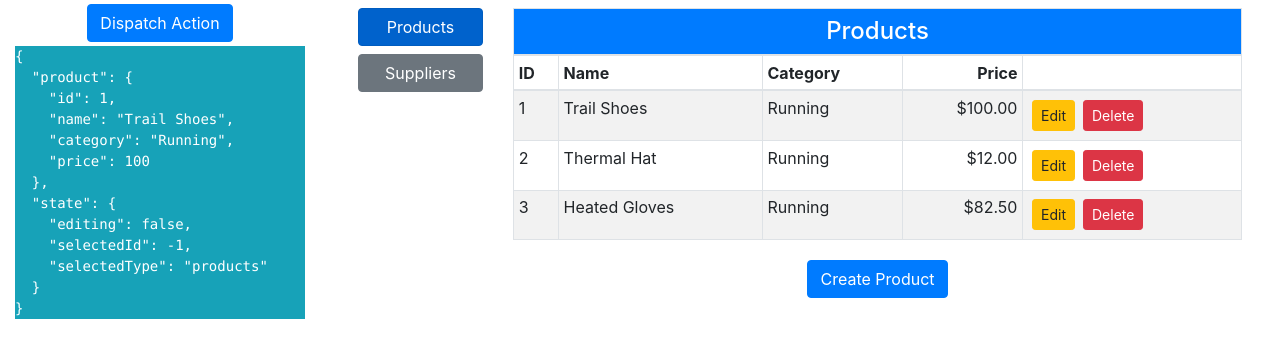
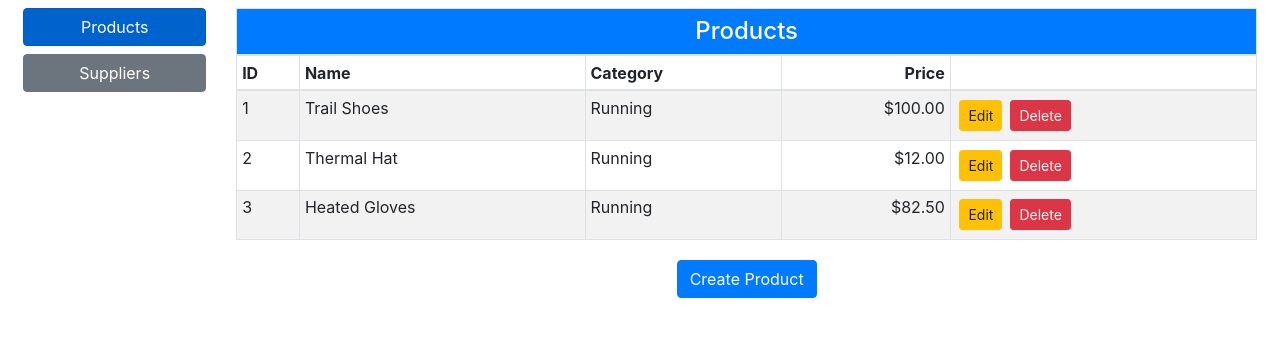
Before and after one commit to vadzimk/complete-app_productapp, a React (Create React App) app: page / in a window 1280 px wide. Shown: the top 358 px of the page. Built offline with nearby package versions, Linux system fonts and the light colour scheme.

Commit message:
simplified the App component

```diff
--- a/package.json
+++ b/package.json
@@ -7,6 +7,7 @@
     "react": "^16.9.0",
     "react-dom": "^16.9.0",
     "react-redux": "^6.0.0",
+    "react-router-dom": "^4.3.1",
     "react-scripts": "3.1.0",
     "redux": "^4.0.1"
   },
--- a/src/App.js
+++ b/src/App.js
@@ -1,33 +1,24 @@
 import React from 'react';
-import logo from './logo.svg';
+
 import './App.css';
 import {Provider} from 'react-redux';
 import dataStore from './store';
 
-import ProductsAndSuppliers from "./ProductsAndSuppliers";
+
 import {Selector} from "./Selector";
 import ProductDisplay from "./ProductDisplay";
 import SupplierDisplay from "./SupplierDisplay";
-import {StoreAccess} from "./store/StoreAccess";
+
 
 
 export default class App extends React.Component {
 
     render() {
-        return <div className="container-fluid">
-            <div className="row">
-                <div className="col-3">
-                    <StoreAccess store={dataStore}/>
-                </div>
-                <div className="col">
-                    <Provider store={dataStore}>
-                        <Selector>
-                            <ProductDisplay name="Products"/>
-                            <SupplierDisplay name="Suppliers"/>
-                        </Selector>
-                    </Provider>
-                </div>
-            </div>
-        </div>
+        return <Provider store={dataStore}>
+            <Selector>
+                <ProductDisplay name="Products"/>
+                <SupplierDisplay name="Suppliers"/>
+            </Selector>
+        </Provider>
     }
 }
--- a/src/store/TableConnector.js
+++ b/src/store/TableConnector.js
@@ -18,11 +18,11 @@ export const TableConnector = (dataType, presentationComponent) => {
                 suppliers: storeData.modelData[T.SUPPLIERS].map(supp => (
                     {
                         ...supp,
-                        products: supp.products.map(id =>
-                            storeData.modelData[T.PRODUCTS]
-                                .find(p => p.id === Number(id) || id)
-                                .map(val => val.name || val)
-                        )
+                        // products: supp.products.map(id =>
+                        //     storeData.modelData[T.PRODUCTS]
+                        //         .find(p => p.id === Number(id) || id)
+                        //         .map(val => val.name || val)
+                        // )
                     }
                 )),
             }
```
Also changed, not shown: 1 other file (tests, documents, lock files or other folders).
